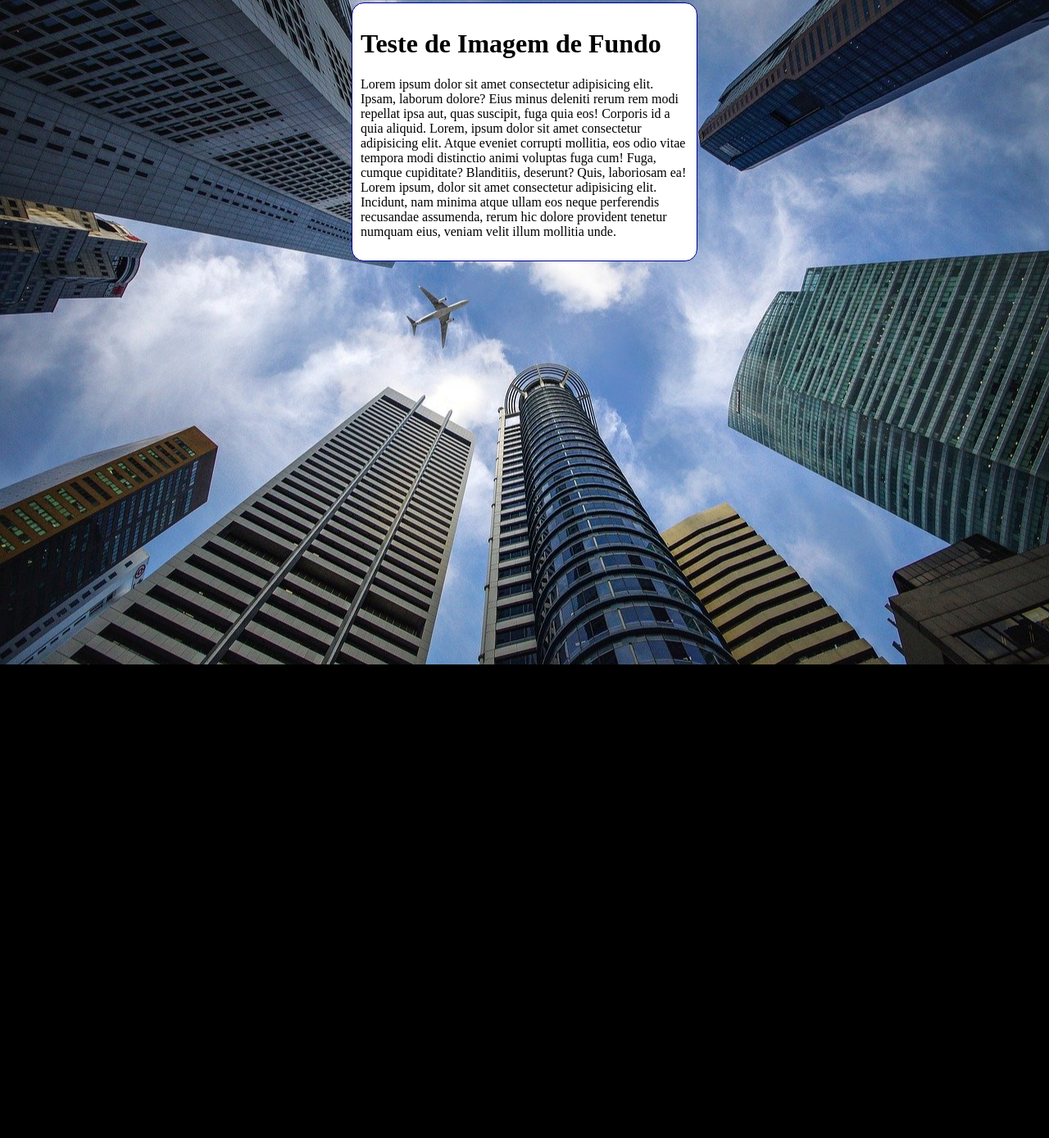
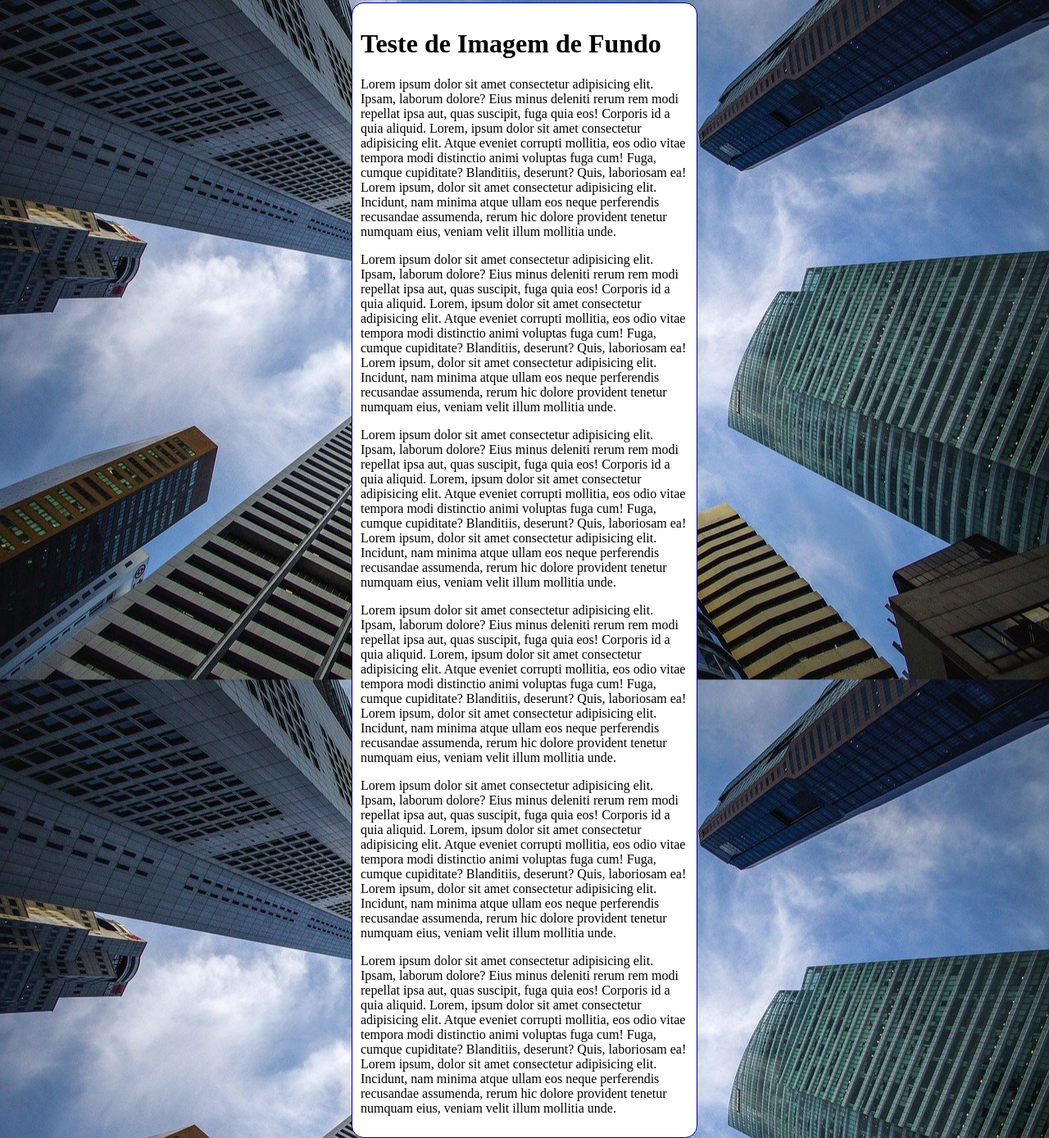
Before and after one commit to pedro-sousaz/html-css, a plain HTML site: page exercicios/ex022/fundo006.html in a window 1280 px wide. Shown: the part 5-1394 px from the top of the page at 82% size. Before the commit the page ends 816 px from the top, so only its background shows below. Drawn offline with Linux system fonts and the light colour scheme.

Commit message:
Update fundo006.html

```diff
--- a/exercicios/ex022/fundo006.html
+++ b/exercicios/ex022/fundo006.html
@@ -10,7 +10,7 @@
         background-color: black;
         background-image: url(imagens/wallpaper002.jpg);
         background-position: center center;
-        background-repeat: no-repeat;
+        background-repeat: repeat-y;
         background-size: cover;
     }
     main{
@@ -27,6 +27,11 @@
     <main>
         <h1>Teste de Imagem de Fundo</h1>
         <p>Lorem ipsum dolor sit amet consectetur adipisicing elit. Ipsam, laborum dolore? Eius minus deleniti rerum rem modi repellat ipsa aut, quas suscipit, fuga quia eos! Corporis id a quia aliquid. Lorem, ipsum dolor sit amet consectetur adipisicing elit. Atque eveniet corrupti mollitia, eos odio vitae tempora modi distinctio animi voluptas fuga cum! Fuga, cumque cupiditate? Blanditiis, deserunt? Quis, laboriosam ea! Lorem ipsum, dolor sit amet consectetur adipisicing elit. Incidunt, nam minima atque ullam eos neque perferendis recusandae assumenda, rerum hic dolore provident tenetur numquam eius, veniam velit illum mollitia unde.</p>
+        <p>Lorem ipsum dolor sit amet consectetur adipisicing elit. Ipsam, laborum dolore? Eius minus deleniti rerum rem modi repellat ipsa aut, quas suscipit, fuga quia eos! Corporis id a quia aliquid. Lorem, ipsum dolor sit amet consectetur adipisicing elit. Atque eveniet corrupti mollitia, eos odio vitae tempora modi distinctio animi voluptas fuga cum! Fuga, cumque cupiditate? Blanditiis, deserunt? Quis, laboriosam ea! Lorem ipsum, dolor sit amet consectetur adipisicing elit. Incidunt, nam minima atque ullam eos neque perferendis recusandae assumenda, rerum hic dolore provident tenetur numquam eius, veniam velit illum mollitia unde.</p>
+        <p>Lorem ipsum dolor sit amet consectetur adipisicing elit. Ipsam, laborum dolore? Eius minus deleniti rerum rem modi repellat ipsa aut, quas suscipit, fuga quia eos! Corporis id a quia aliquid. Lorem, ipsum dolor sit amet consectetur adipisicing elit. Atque eveniet corrupti mollitia, eos odio vitae tempora modi distinctio animi voluptas fuga cum! Fuga, cumque cupiditate? Blanditiis, deserunt? Quis, laboriosam ea! Lorem ipsum, dolor sit amet consectetur adipisicing elit. Incidunt, nam minima atque ullam eos neque perferendis recusandae assumenda, rerum hic dolore provident tenetur numquam eius, veniam velit illum mollitia unde.</p>
+        <p>Lorem ipsum dolor sit amet consectetur adipisicing elit. Ipsam, laborum dolore? Eius minus deleniti rerum rem modi repellat ipsa aut, quas suscipit, fuga quia eos! Corporis id a quia aliquid. Lorem, ipsum dolor sit amet consectetur adipisicing elit. Atque eveniet corrupti mollitia, eos odio vitae tempora modi distinctio animi voluptas fuga cum! Fuga, cumque cupiditate? Blanditiis, deserunt? Quis, laboriosam ea! Lorem ipsum, dolor sit amet consectetur adipisicing elit. Incidunt, nam minima atque ullam eos neque perferendis recusandae assumenda, rerum hic dolore provident tenetur numquam eius, veniam velit illum mollitia unde.</p>
+        <p>Lorem ipsum dolor sit amet consectetur adipisicing elit. Ipsam, laborum dolore? Eius minus deleniti rerum rem modi repellat ipsa aut, quas suscipit, fuga quia eos! Corporis id a quia aliquid. Lorem, ipsum dolor sit amet consectetur adipisicing elit. Atque eveniet corrupti mollitia, eos odio vitae tempora modi distinctio animi voluptas fuga cum! Fuga, cumque cupiditate? Blanditiis, deserunt? Quis, laboriosam ea! Lorem ipsum, dolor sit amet consectetur adipisicing elit. Incidunt, nam minima atque ullam eos neque perferendis recusandae assumenda, rerum hic dolore provident tenetur numquam eius, veniam velit illum mollitia unde.</p>
+        <p>Lorem ipsum dolor sit amet consectetur adipisicing elit. Ipsam, laborum dolore? Eius minus deleniti rerum rem modi repellat ipsa aut, quas suscipit, fuga quia eos! Corporis id a quia aliquid. Lorem, ipsum dolor sit amet consectetur adipisicing elit. Atque eveniet corrupti mollitia, eos odio vitae tempora modi distinctio animi voluptas fuga cum! Fuga, cumque cupiditate? Blanditiis, deserunt? Quis, laboriosam ea! Lorem ipsum, dolor sit amet consectetur adipisicing elit. Incidunt, nam minima atque ullam eos neque perferendis recusandae assumenda, rerum hic dolore provident tenetur numquam eius, veniam velit illum mollitia unde.</p>
     </main>
 </body>
 </html>
```
